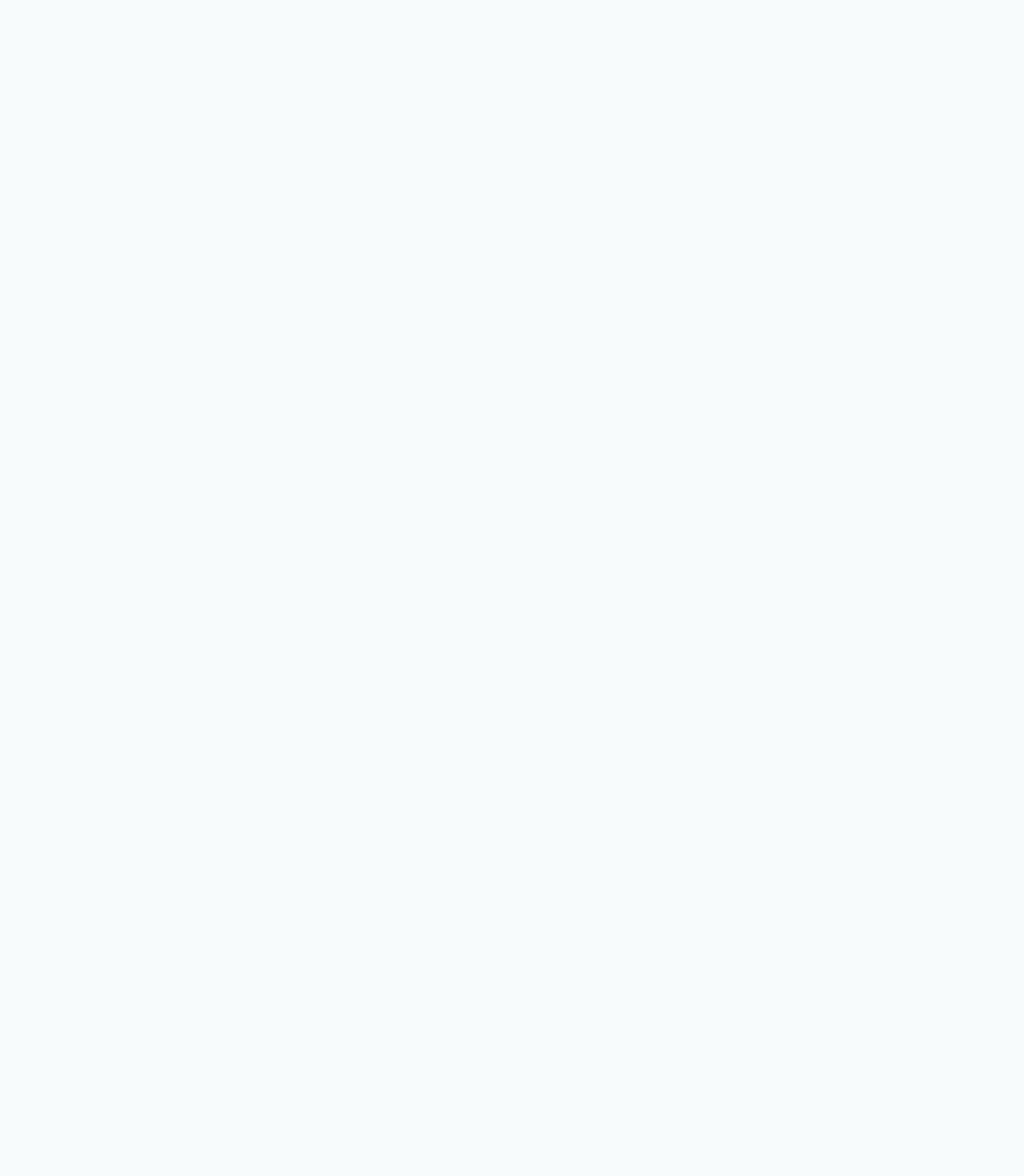
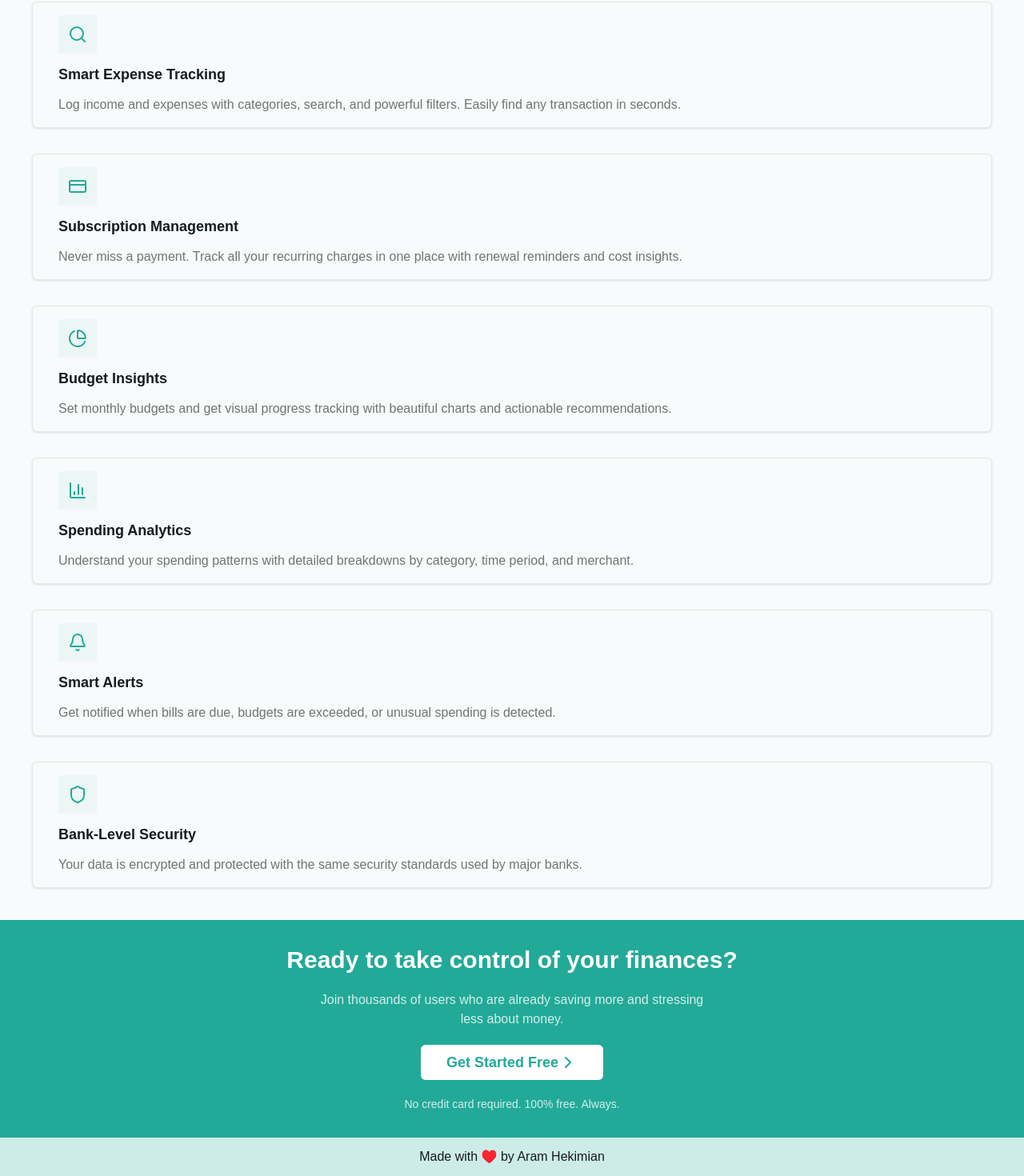
Before and after one commit to Hekimianz/pulse, a React (Vite) app in the folder front/: page / in a window 1280 px wide. Shown: the part 1252-2722 px from the top of the page at 80% size. Before the commit the page ends 1070 px from the top, so only its background shows below. Built offline with nearby package versions, Linux system fonts and the light colour scheme.

Commit message:
Finished landing page

```diff
--- /dev/null
+++ b/front/src/components/Footer.tsx
@@ -0,0 +1,14 @@
+import { Link } from 'react-router';
+
+export default function Footer() {
+  return (
+    <footer className="text-center py-3 bg-primary/20">
+      <span className="text-md">
+        Made with ♥️ by{' '}
+        <Link to={'https://github.com/Hekimianz'} target="_blank">
+          Aram Hekimian
+        </Link>
+      </span>
+    </footer>
+  );
+}
--- a/front/src/globals.css
+++ b/front/src/globals.css
@@ -9,7 +9,7 @@
   --color-foreground: hsl(0 0% 3.9%);
   --color-muted-foreground: hsl(0 0% 45.1%);
   --color-muted: hsl(0 0% 96.1%);
-  --color-muted-primary: #eafaf9;
+  --color-muted-primary: #ecf6f5;
 }
 
 body {
--- a/front/src/main.tsx
+++ b/front/src/main.tsx
@@ -7,6 +7,7 @@ import Navbar from './components/Navbar';
 import Login from './pages/Login';
 import Register from './pages/Register';
 import { AuthProvider } from './context/AuthProvider';
+import Footer from './components/Footer';
 
 createRoot(document.getElementById('root')!).render(
   <StrictMode>
@@ -18,6 +19,7 @@ createRoot(document.getElementById('root')!).render(
           <Route path="/login" element={<Login />} />
           <Route path="/register" element={<Register />} />
         </Routes>
+        <Footer />
       </BrowserRouter>
     </AuthProvider>
   </StrictMode>,
--- a/front/src/pages/Home.tsx
+++ b/front/src/pages/Home.tsx
@@ -1,16 +1,21 @@
 import {
   ArrowDownLeft,
   ArrowUpRight,
+  Bell,
+  ChartColumn,
+  ChartPie,
   Check,
   ChevronRight,
   CreditCard,
   DollarSign,
+  Search,
+  Shield,
   TrendingUp,
 } from 'lucide-react';
 
 export default function Home() {
   return (
-    <section className="flex flex-1 flex-col px-10 py-5">
+    <section className="flex flex-1 flex-col px-10 pt-5">
       <section className="flex flex-col items-center">
         <h1 className="py-5 text-4xl w-70 font-bold text-center">
           Take Control of Your <span className="text-primary">Finances</span>
@@ -146,6 +151,91 @@ export default function Home() {
           </span>
         </div>
       </section>
+      <section className="flex flex-col items-center text-center mt-15">
+        <h2 className="text-3xl font-bold w-100">
+          Everything you need to manage your money
+        </h2>
+        <p className="text-muted-foreground mt-4 w-full ">
+          Pulse brings all your financial tools together in one beautiful,
+          easy-to-use app.
+        </p>
+
+        <div className="group border border-border shadow rounded-md flex items-start mt-8 gap-3 flex-col w-full px-8 py-4 hover:shadow-lg transition-all duration-200">
+          <span className="group-hover:bg-primary/20 transition-all duration-200 bg-muted-primary text-primary rounded p-3 w-fit">
+            <Search />
+          </span>
+          <h4 className="font-bold text-lg">Smart Expense Tracking</h4>
+          <p className="text-muted-foreground text-start">
+            Log income and expenses with categories, search, and powerful
+            filters. Easily find any transaction in seconds.
+          </p>
+        </div>
+        <div className="group border border-border shadow rounded-md flex mt-8 items-start gap-3 flex-col w-full px-8 py-4 hover:shadow-lg transition-all duration-200">
+          <span className="bg-muted-primary text-primary rounded p-3 w-fit group-hover:bg-primary/20 transition-all duration-200">
+            <CreditCard />
+          </span>
+          <h4 className="font-bold text-lg">Subscription Management</h4>
+          <p className="text-muted-foreground text-start">
+            Never miss a payment. Track all your recurring charges in one place
+            with renewal reminders and cost insights.
+          </p>
+        </div>
+        <div className="group border border-border shadow rounded-md flex items-start mt-8 gap-3 flex-col w-full px-8 py-4 hover:shadow-lg transition-all duration-200">
+          <span className="bg-muted-primary text-primary rounded p-3 w-fit group-hover:bg-primary/20 transition-all duration-200">
+            <ChartPie />
+          </span>
+          <h4 className="font-bold text-lg">Budget Insights</h4>
+          <p className="text-muted-foreground text-start">
+            Set monthly budgets and get visual progress tracking with beautiful
+            charts and actionable recommendations.
+          </p>
+        </div>
+        <div className="group border border-border shadow rounded-md flex mt-8 items-start gap-3 flex-col w-full px-8 py-4 hover:shadow-lg transition-all duration-200">
+          <span className="bg-muted-primary text-primary rounded p-3 w-fit group-hover:bg-primary/20 transition-all duration-200">
+            <ChartColumn />
+          </span>
+          <h4 className="font-bold text-lg">Spending Analytics</h4>
+          <p className="text-muted-foreground text-start">
+            Understand your spending patterns with detailed breakdowns by
+            category, time period, and merchant.
+          </p>
+        </div>
+        <div className="group border border-border shadow rounded-md flex items-start mt-8 gap-3 flex-col w-full px-8 py-4 hover:shadow-lg transition-all duration-200">
+          <span className="bg-muted-primary text-primary rounded p-3 w-fit group-hover:bg-primary/20 transition-all duration-200">
+            <Bell />
+          </span>
+          <h4 className="font-bold text-lg">Smart Alerts</h4>
+          <p className="text-muted-foreground text-start">
+            Get notified when bills are due, budgets are exceeded, or unusual
+            spending is detected.
+          </p>
+        </div>
+        <div className="group border border-border shadow rounded-md flex mt-8 items-start gap-3 flex-col w-full px-8 py-4 hover:shadow-lg transition-all duration-200">
+          <span className="bg-muted-primary text-primary rounded p-3 w-fit group-hover:bg-primary/20 transition-all duration-200">
+            <Shield />
+          </span>
+          <h4 className="font-bold text-lg">Bank-Level Security</h4>
+          <p className="text-muted-foreground text-start">
+            Your data is encrypted and protected with the same security
+            standards used by major banks.
+          </p>
+        </div>
+      </section>
+      <section className="flex flex-col bg-primary text-white w-[100vw] -mx-10 text-center items-center gap-5 py-8 mt-10">
+        <h3 className="text-3xl font-bold">
+          Ready to take control of your finances?
+        </h3>
+        <p className="text-white/80 w-120">
+          Join thousands of users who are already saving more and stressing less
+          about money.
+        </p>
+        <button className="cursor-pointer rounded-md bg-white text-center text-primary px-8 py-2 text-lg font-bold transition-colors hover:bg-white/90 flex justify-center items-center">
+          Get Started Free <ChevronRight />
+        </button>
+        <p className="text-sm text-white/80">
+          No credit card required. 100% free. Always.
+        </p>
+      </section>
     </section>
   );
 }
```
